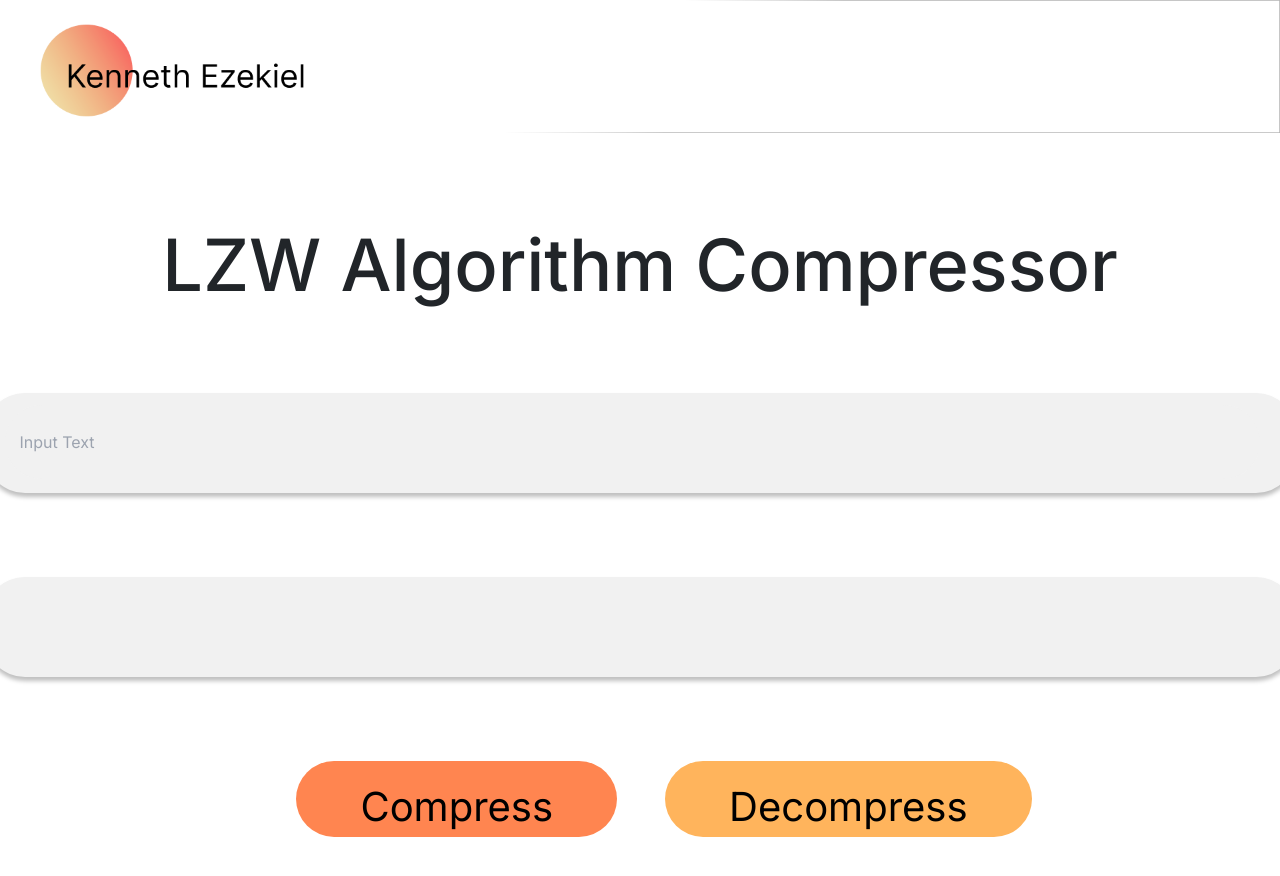
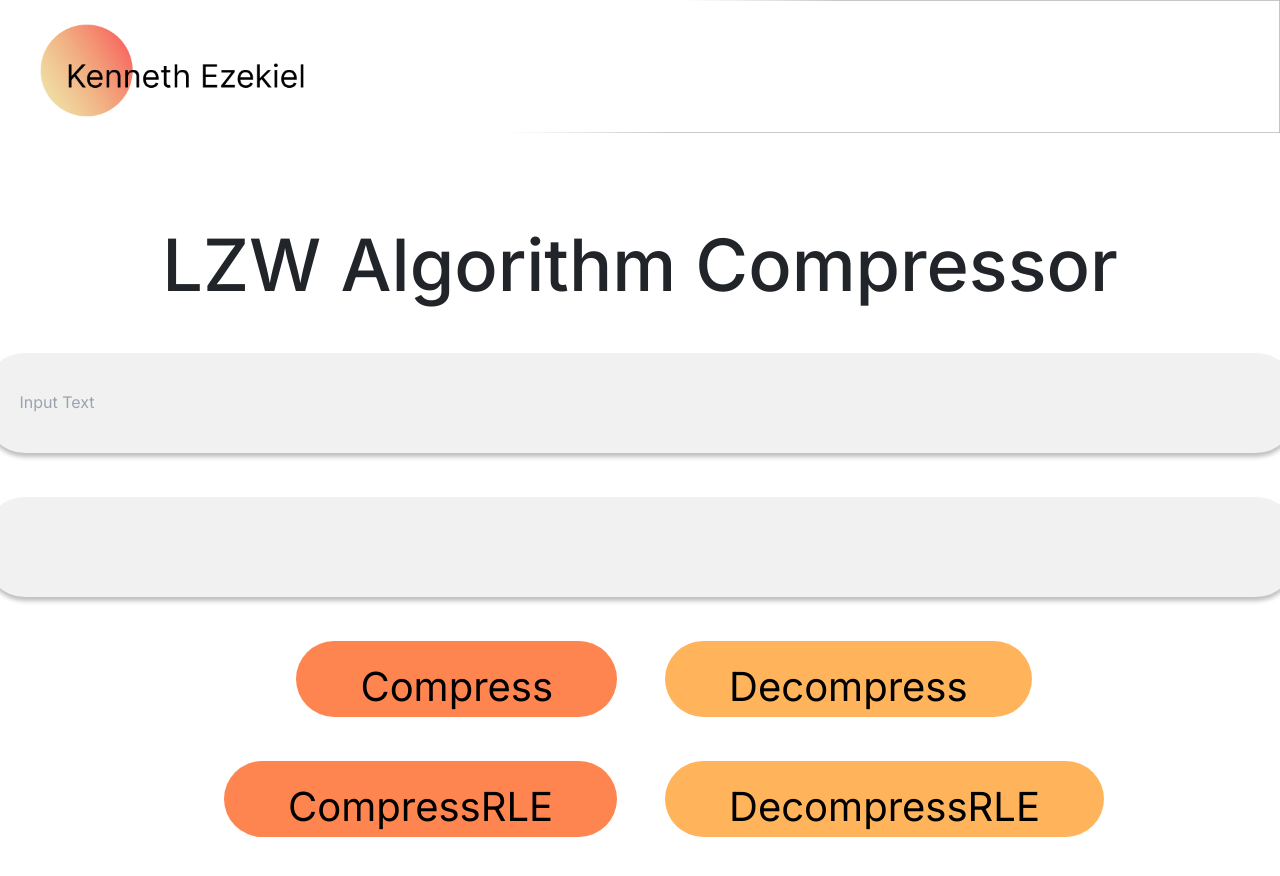
Before and after one commit to KenEzekiel/frontend-lzw, a Next.js app: page / in a window 1280 px wide. Shown: the top 876 px of the page. Built offline with nearby package versions, Linux system fonts and the light colour scheme.

Commit message:
add: implemented RLE

```diff
--- /dev/null
+++ b/app/CompressRLE.tsx
@@ -0,0 +1,9 @@
+
+
+export default function CompressRLE(props: {onClick: (event: React.MouseEvent<HTMLButtonElement>) => void}) {
+    return (
+        <div className="compress-btn items-center p-500px">
+            <button className="btn-text " onClick={props.onClick}>CompressRLE</button>
+        </div>
+    )
+}
--- /dev/null
+++ b/app/DecompressRLE.tsx
@@ -0,0 +1,9 @@
+
+
+export default function Decompress(props: {onClick: (event: React.MouseEvent<HTMLButtonElement>) => void}) {
+    return (
+        <div className="decompress-btn items-center p-500px">
+            <button className="btn-text " onClick={props.onClick}>DecompressRLE</button>
+        </div>
+    )
+}
--- a/app/page.tsx
+++ b/app/page.tsx
@@ -8,6 +8,8 @@ import Compress from './Compress'
 import Decompress from './Decompress'
 import icon from '../assets/text-format.png'
 import { useEffect, useState } from 'react';
+import CompressRLE from './CompressRLE';
+import DecompressRLE from './DecompressRLE'
 
 const base_url = "https://backend-lzw-ken.cyclic.app"
 
@@ -34,6 +36,18 @@ export default function Home() {
     }
   };
 
+  const fetchDataCompRLE = async () => {
+    try {
+      console.log("fetching data comp RLE")
+      const encodedTextComp = encodeURIComponent(textComp);
+      const response = await fetch(`${base_url}/api/compress/comp/RLE/${encodedTextComp}`);
+      const textData = await response.text();
+      setResponseData(textData);
+    } catch (error) {
+      console.error('Error fetching data:', error);
+    }
+  };
+
   const fetchDataDecomp = async () => {
     try {
       console.log("fetching data decomp")
@@ -46,6 +60,17 @@ export default function Home() {
     }
   };
 
+  const fetchDataDecompRLE = async () => {
+    try {
+      console.log("fetching data decomp RLE")
+      const encodedTextComp = encodeURIComponent(textComp);
+      const response = await fetch(`${base_url}/api/compress/decomp/RLE/${encodedTextComp}`);
+      const textData = await response.text();
+      setResponseData(textData);
+    } catch (error) {
+      console.error('Error fetching data:', error);
+    }
+  };
 
   useEffect(() => {
     // Handle updates based on new response data
@@ -67,6 +92,16 @@ export default function Home() {
     fetchDataDecomp();
   };
 
+  const handleButtonClickCompRLE = (event: React.MouseEvent<HTMLButtonElement>) => {
+    console.log("button click compress RLE", textComp)
+    fetchDataCompRLE();
+  };
+
+  const handleButtonClickDecompRLE = (event: React.MouseEvent<HTMLButtonElement>) => {
+    console.log("button click decompress RLE", textComp)
+    fetchDataDecompRLE();
+  };
+
   return (
     <>
       <head>
@@ -84,6 +119,10 @@ export default function Home() {
             <Compress onClick={handleButtonClickComp}></Compress>
             <Decompress onClick={handleButtonClickDecomp}></Decompress>
           </div>
+          <div className="buttons">
+            <CompressRLE onClick={handleButtonClickCompRLE}></CompressRLE>
+            <DecompressRLE onClick={handleButtonClickDecompRLE}></DecompressRLE>
+          </div>
       </main>
     </body>
     </>
```
